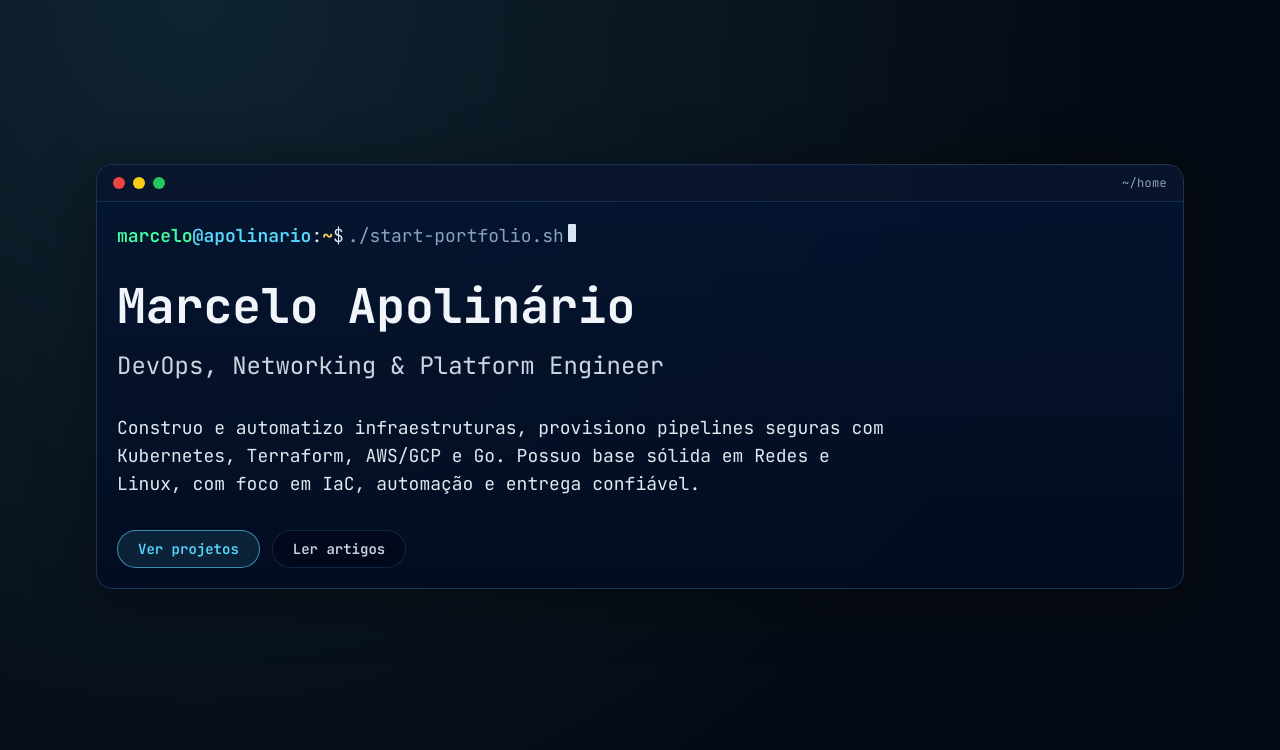
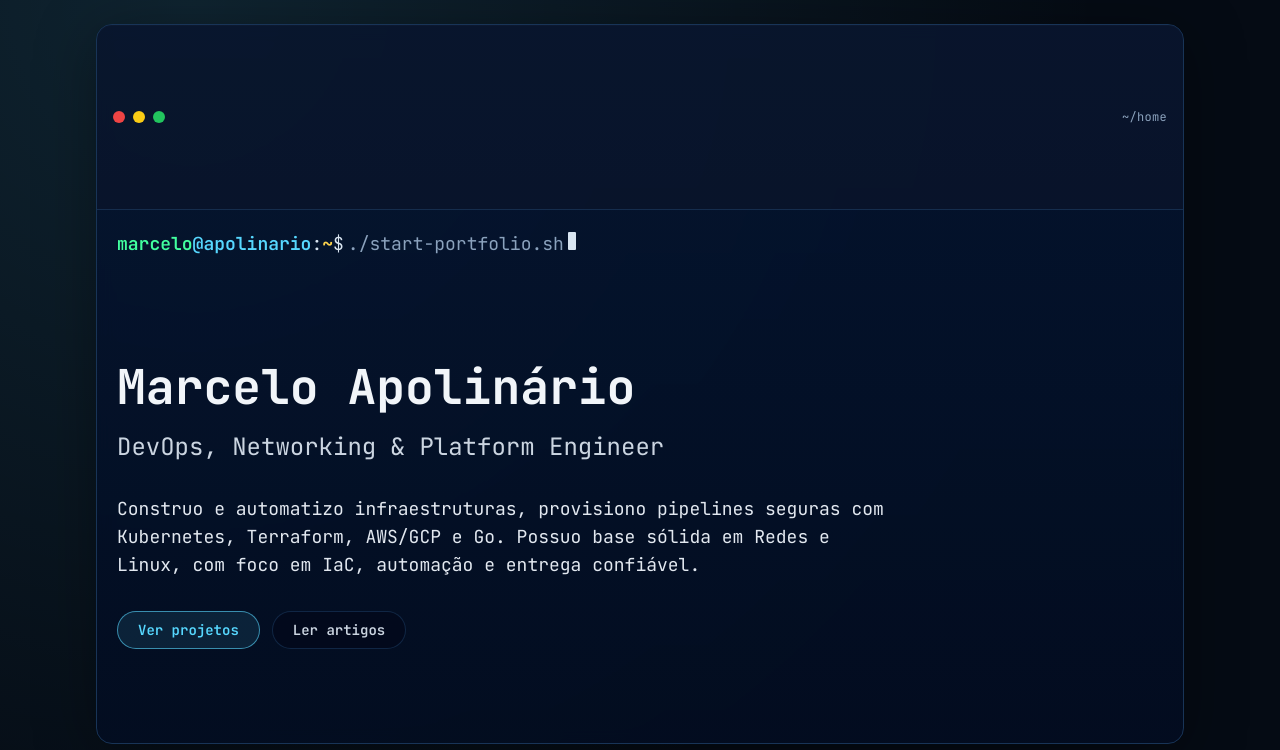
Before and after one commit to apolinario0x21/sturdy-parakeet, a Next.js app: page / in a window 1280 px wide. Shown: the top 750 px of the page. Built offline with nearby package versions, Linux system fonts and the light colour scheme.

Commit message:
feat: size hero terminal to 90vh

```diff
--- a/components/sections/Hero.tsx
+++ b/components/sections/Hero.tsx
@@ -3,10 +3,10 @@ import { TerminalWindow } from '@/components/TerminalWindow';
 
 export function Hero() {
   return (
-    <header className="grid min-h-[85vh] min-h-[88svh] w-full grid-cols-1 items-center">
+    <header className="grid min-h-[90vh] min-h-[90svh] w-full grid-cols-1 items-center">
       <TerminalWindow
         title="~/home"
-        className="hero-panel grid w-full grid-cols-1 border-term-border"
+        className="hero-panel grid min-h-[90vh] min-h-[90svh] w-full grid-cols-1 border-term-border"
       >
         <div className="flex h-full w-full flex-col gap-4 sm:gap-6 md:gap-8">
           <Prompt command="./start-portfolio.sh" />
```
